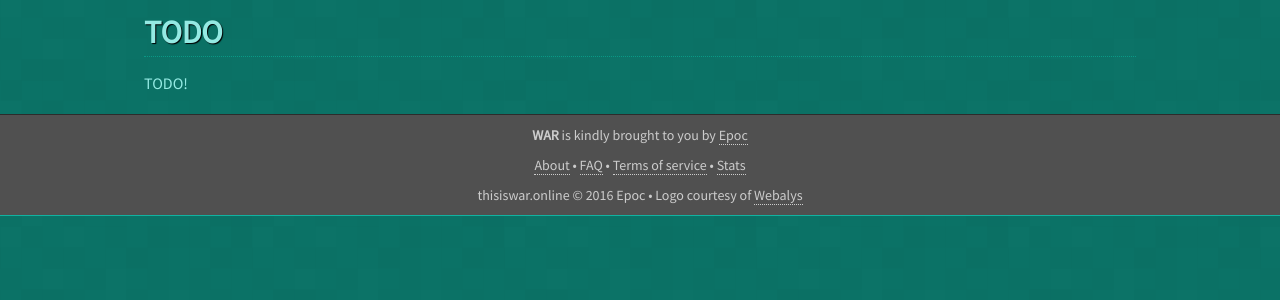
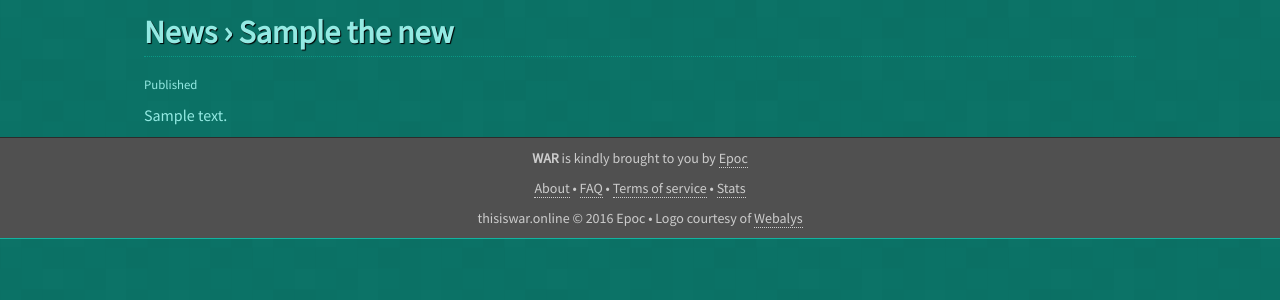
Before and after one commit to EpocDotFr/war, a Flask app: template templates/one_news.html in a window 1280 px wide. Shown: the part 149-449 px from the top of the page. Run offline with Flask 2, Linux system fonts and the light colour scheme; the template is opened without the code that fills it: most values are stand-ins (such as "Sample title", 1, 10 or a date in 2020); parts of the project's set-up code (start-up, migrations or seed data) failed here and were passed over; some libraries are stand-ins or nearby versions.

Commit message:
Add one news page

```diff
--- a/requirements.txt
+++ b/requirements.txt
@@ -3,3 +3,4 @@ pystalkd
 pymongo
 pusher
 arrow
+mistune
--- a/static/css/app.css
+++ b/static/css/app.css
@@ -99,6 +99,12 @@ header .subtitle {
     margin-bottom: 15px;
     text-shadow: 1px 1px 1px #000;
     border-bottom: 1px dotted #099886;
+}
+
+.content h1 small {
+    float: right;
+    font-size: 60%;
+    margin-top: 8px;
 }
 
 .content h2 {
--- a/templates/home.html
+++ b/templates/home.html
@@ -16,7 +16,7 @@
     <hr>
 
     {% if config['DEBUG'] and latest_news %}
-    <h3 class="latest-news"><a href="{{ url_for('one_news', slug=latest_news.slug) }}">{{ latest_news.title }}</a> <small>({{ latest_news.date.humanize() }})</small> — <a href="">RSS</a></h3>
+    <h3 class="latest-news"><a href="{{ url_for('one_news', slug=latest_news.slug) }}">{{ latest_news.title }}</a> <small>— published {{ latest_news.date.humanize() }}</small></h3>
     {% endif %}
 
     <script src="https://cdnjs.cloudflare.com/ajax/libs/zepto/1.1.7/zepto.min.js"></script>
--- a/templates/one_news.html
+++ b/templates/one_news.html
@@ -1,7 +1,9 @@
 {% extends 'layout.html' %}
 
-{% block title %}TODO{% endblock %}
+{% block title %}News › {{ the_news.title }}{% endblock %}
 
 {% block content %}
-    <p>TODO!</p>
+	<p><small>Published {{ the_news.date.humanize() }}</small></p>
+
+    {{ the_news.content|safe }}
 {% endblock %}
--- a/war.py
+++ b/war.py
@@ -4,6 +4,7 @@ from bson.objectid import ObjectId
 from urllib.parse import quote_plus
 import os
 import logging
+import mistune
 
 # -----------------------------------------------------------
 # Boot
@@ -45,7 +46,7 @@ def initdb():
 
 @app.cli.command()
 def emptydb():
-    """Empty the MongoDB database (don't remvoe the collections)."""
+    """Empty the MongoDB database."""
     db = get_database()
 
     db.samples.delete_many({})
@@ -62,12 +63,10 @@ def resetdb():
     db.stats.drop()
     db.news.drop()
 
-    initdb()
-
 
 @app.cli.command()
 def worker():
-    """Start a beanstalkd worker."""
+    """Start the beanstalkd worker."""
     queue = get_queue()
     queue.watch('samples')
 
@@ -219,7 +218,17 @@ def news():
 # One news
 @app.route('/news/<slug>')
 def one_news(slug):
-    return render_template('one_news.html')
+    db = get_database()
+
+    the_news = db.news.find_one({'slug': slug})
+
+    if the_news is None:
+        abort(404)
+
+    the_news['date'] = arrow.get(the_news['date'])
+    the_news['content'] = mistune.markdown(the_news['content'])
+
+    return render_template('one_news.html', the_news=the_news)
 
 
 # Managing dashboard
```
